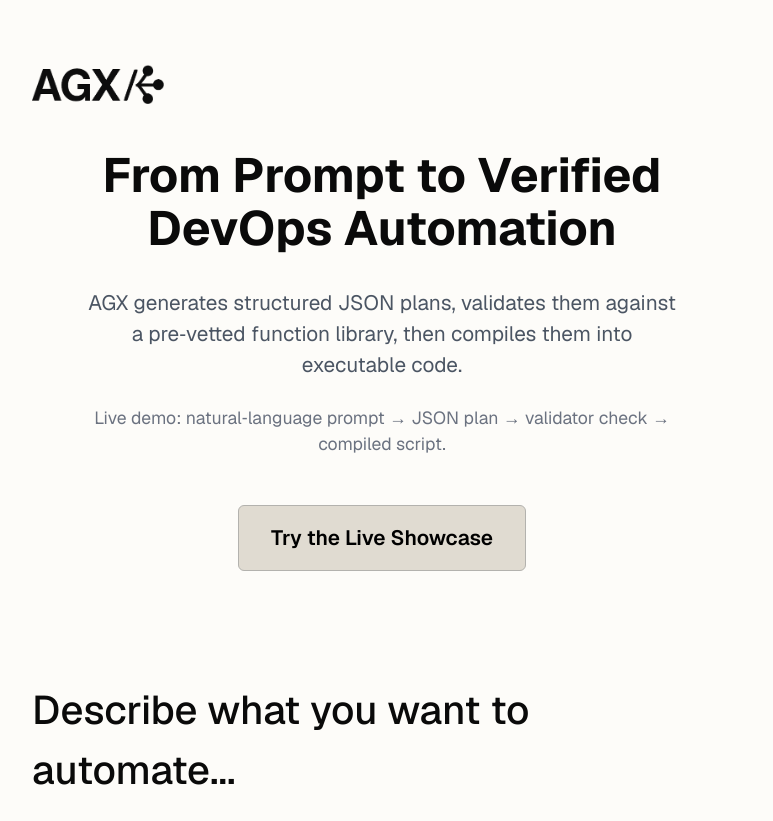
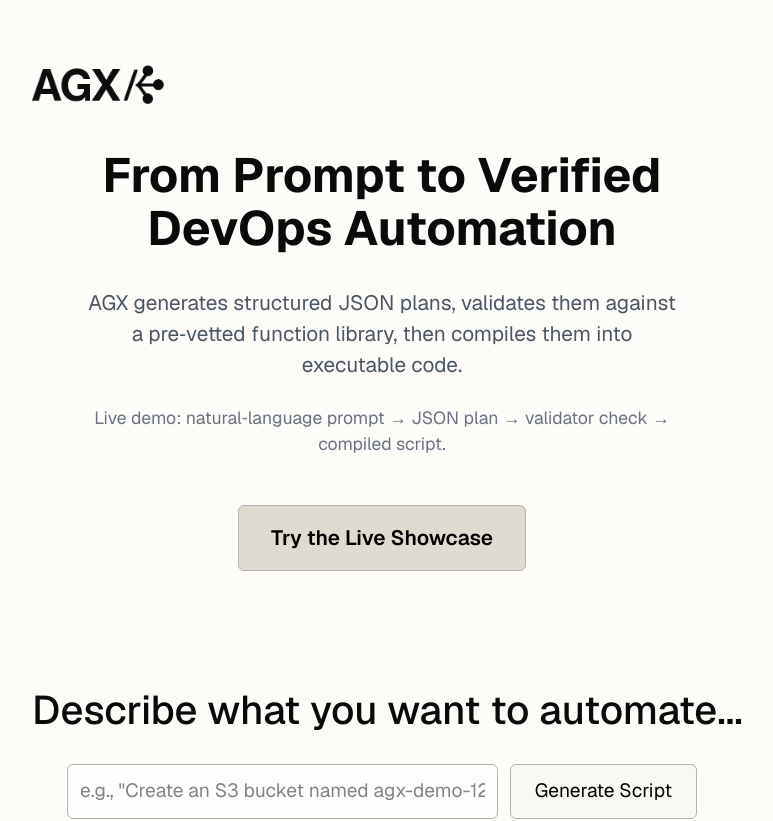
Before and after one commit to AmmarQuresh1/AGX, a Next.js app in the folder agx_frontend/: page / in a window 1280 px wide. Shown: the top 821 px of the page, without its empty margins (258-1031 px from the left). Built offline with nearby package versions, Linux system fonts and the light colour scheme.

Commit message:
fix unintended wrap

```diff
--- a/agx_frontend/app/globals.css
+++ b/agx_frontend/app/globals.css
@@ -169,6 +169,8 @@
   background: var(--accent);
 }
 
+.nowrap { white-space: nowrap; }
+
 .footer-blurb {
   margin-top: 40px;
   margin-bottom: 6px;
--- a/agx_frontend/app/page.tsx
+++ b/agx_frontend/app/page.tsx
@@ -230,7 +230,7 @@
 
         {/* Tool Section */}
         <div id="tool-section">
-          <h2 style={{ marginBottom: 24 }}>
+          <h2 className="nowrap" style={{ marginBottom: 24 }}>
             Describe what you want to automate...
           </h2>
 
```
